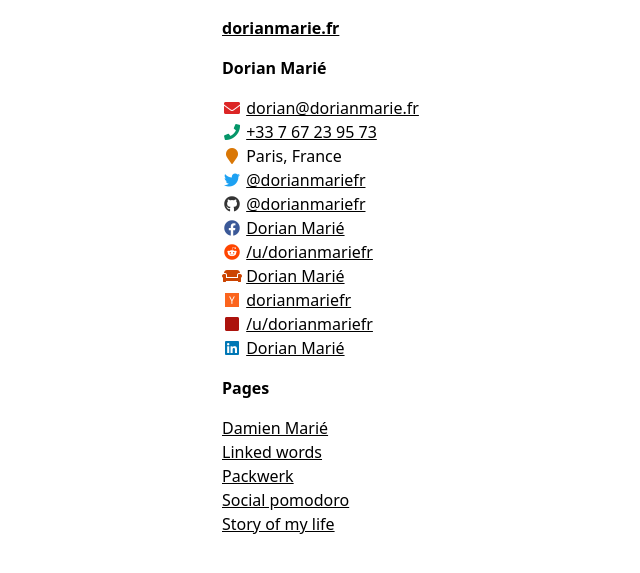
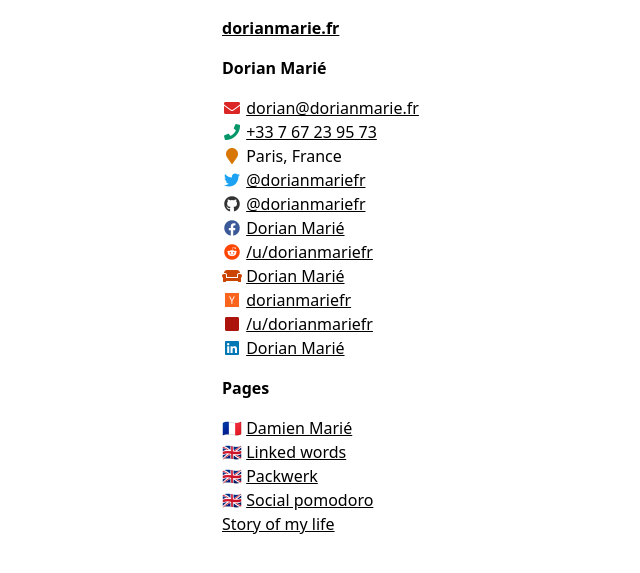
Before and after one commit to dorianmariefr/dorianmarie.fr-old, a Jekyll site: the page built from index.md, in a window 1280 px wide. Shown: the top 573 px of the page, without its empty margins (210-850 px from the left). Built offline with Jekyll 4.4.1, drawn with Linux system fonts in a browser that asks for light colours; our own code applies the rules of GitHub Pages for plain Markdown files.

Commit message:
flags in index

```diff
--- a/_layouts/default.html
+++ b/_layouts/default.html
@@ -15,9 +15,8 @@
       </a>
     </h1>
     <h2>
-      {% if page.locale == "en" %}🇬🇧{% endif %}
-      {% if page.locale == "fr" %}🇫🇷{% endif %}
-      {{ page.title }}</h2>
+      {{ page.title }}
+    </h2>
     {{ content }}
   </body>
 </html>
--- a/index.md
+++ b/index.md
@@ -20,6 +20,8 @@ title: Dorian Marié
 {% for page in site.pages %}
 {% if page.title and page.url != "/" %}
 <li>
+{% if page.locale == "en" %}🇬🇧{% endif %}
+{% if page.locale == "fr" %}🇫🇷{% endif %}
 <a href="{{ page.url }}">
 {{ page.title }}
 </a>
```
